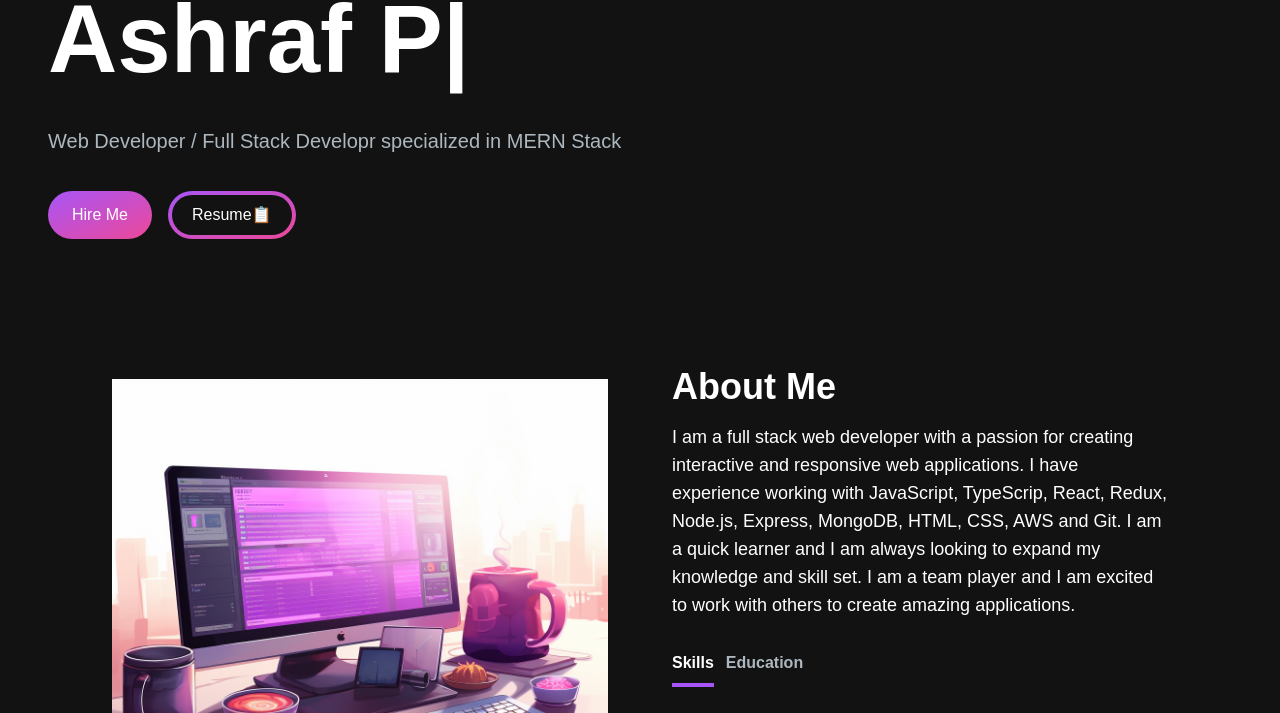
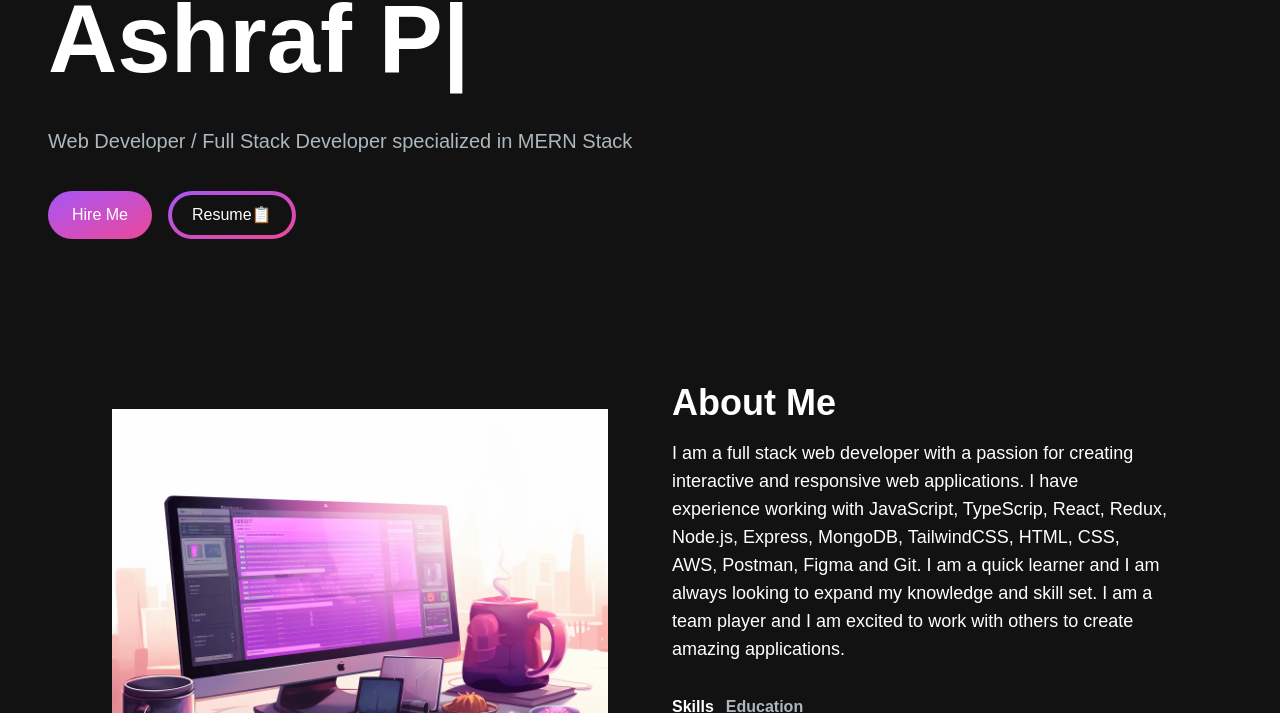
Before and after one commit to Ashrafpallat/ashrafp, a Next.js app: page / in a window 1280 px wide. Shown: the part 353-1066 px from the top of the page. Built offline with nearby package versions, Linux system fonts and the light colour scheme.

Commit message:
typo fixes

```diff
--- a/src/app/components/AboutSection.jsx
+++ b/src/app/components/AboutSection.jsx
@@ -52,7 +52,7 @@ const AboutSection = () => {
   };
 
   return (
-    <section className="text-white" id="about">
+    <section className="text-white pt-4" id="about">
       <div className="md:grid md:grid-cols-2 gap-8 items-center py-8 px-4 xl:gap-16 sm:py-16 xl:px-16">
         <Image src="/images/about-image.png" width={500} height={500} alt="about image" />
         <div className="mt-4 md:mt-0 text-left flex flex-col h-full">
@@ -60,8 +60,8 @@ const AboutSection = () => {
           <p className="text-base lg:text-lg">
             I am a full stack web developer with a passion for creating
             interactive and responsive web applications. I have experience
-            working with JavaScript, TypeScrip, React, Redux, Node.js, Express, MongoDB,
-            HTML, CSS, AWS and Git. I am a quick learner and I am always
+            working with JavaScript, TypeScrip, React, Redux, Node.js, Express, MongoDB, TailwindCSS,
+            HTML, CSS, AWS, Postman, Figma and Git. I am a quick learner and I am always
             looking to expand my knowledge and skill set. I am a team player and
             I am excited to work with others to create amazing applications.
           </p>
--- a/src/app/components/HeroSection.jsx
+++ b/src/app/components/HeroSection.jsx
@@ -37,7 +37,7 @@ const HeroSection = () => {
             />
           </h1>
           <p className="text-[#ADB7BE] text-base sm:text-lg mb-6 lg:text-xl">
-            Web Developer / Full Stack Developr specialized in MERN Stack
+            Web Developer / Full Stack Developer specialized in MERN Stack
           </p>
           <div>
             <Link
--- a/src/app/components/ProjectsSection.jsx
+++ b/src/app/components/ProjectsSection.jsx
@@ -80,7 +80,7 @@ const ProjectsSection = () => {
   };
 
   return (
-    <section id="projects">
+    <section id="projects" className="pt-16">
       <h2 className="text-center text-4xl font-bold text-white mt-4 mb-8 md:mb-12">
         My Projects
       </h2>
--- a/src/app/layout.js
+++ b/src/app/layout.js
@@ -12,8 +12,9 @@ const geistMono = Geist_Mono({
 });
 
 export const metadata = {
-  title: "Create Next App",
+  title: "Ashraf P",
   description: "Generated by create next app",
+  icons: "/favicon.png",
 };
 
 export default function RootLayout({ children }) {
```
Also changed, not shown: public/favicon.png (added).
